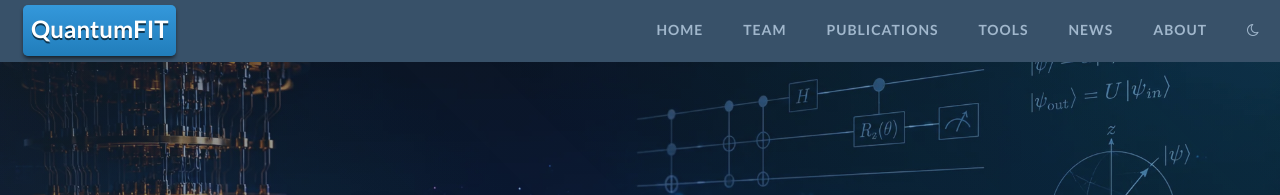
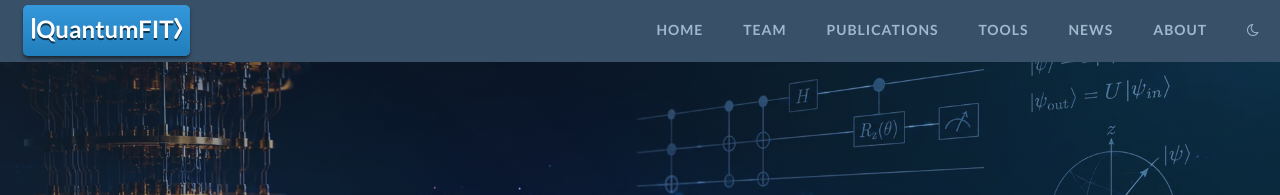
Before and after one commit to QuantumFIT/quantumfit.github.io, a Jekyll site: the page built from index.html, in a window 1280 px wide. Shown: the top 195 px of the page. Built offline with Jekyll 4.4.1, drawn with Linux system fonts in a browser that asks for light colours.

Commit message:
Navbar: ket brackets around the wordmark
The badge now reads |QuantumFIT>, tying the wordmark to the ket in the
favicon.

The brackets stay out of site.title. That value also feeds the browser
tab title, og:site_name, the Atom feed title and the footer copyright,
none of which want punctuation, so the decoration lives in the navbar
include and the tab still reads QuantumFIT. aria-hidden on the two SVGs
keeps the accessible name the name rather than having a screen reader
announce the brackets.

Drawn rather than typed. The loaded face is
assets/fonts/lato-v24-latin-700.woff2, a Latin subset, so U+27E9 is not
in it: a literal bracket would silently fall back to whatever
maths-capable font each visitor happens to have, at a weight and size we
do not control -- DejaVu Sans on this machine, something else elsewhere.
Stroked SVG sized in em tracks the text and renders the same everywhere,
and matches the favicon, which is stroked for the same reason.

Two things the first render got wrong. At stroke 3 the brackets were
lighter than Lato 800's stems and read as a different typeface rather
than as punctuation, so they are 3.6 viewBox units against a 24-unit
box. And the badge's text-shadow cannot reach an SVG, which left them
flat beside shadowed letters; the same offset and colour is applied as a
drop-shadow filter instead.

Co-Authored-By: Claude Opus 5 <noreply@anthropic.com>
Claude-Session: https://claude.ai/code/session_01Qgr3EHNtzr13mi5YBFazva

```diff
--- a/_includes/nav_cleanblog.html
+++ b/_includes/nav_cleanblog.html
@@ -9,7 +9,24 @@
                 <span class="icon-bar"></span>
                 <span class="icon-bar"></span>
             </button>
-            <a class="navbar-brand" href="{{ site.baseurl }}/">{{ site.title }}</a>
+            {%- comment -%}
+              The ket brackets around the name are decoration on the badge
+              only, so they live here rather than in site.title -- that value
+              also feeds the browser tab title, og:site_name, the Atom feed and
+              the footer copyright, none of which want brackets.
+
+              Drawn rather than typed. The loaded face is
+              assets/fonts/lato-v24-latin-700.woff2, a Latin subset, so
+              U+27E9 is not in it: a literal bracket would silently fall back
+              to whatever maths-capable font each visitor happens to have, at
+              a weight and size we do not control. Stroked SVG sized in `em`
+              tracks the text and looks the same everywhere, and matches the
+              favicon, which is stroked for the same reason.
+
+              aria-hidden keeps the accessible name "QuantumFIT" rather than
+              having a screen reader announce the punctuation.
+            {%- endcomment -%}
+            <a class="navbar-brand" href="{{ site.baseurl }}/"><svg class="brand-ket" viewBox="0 0 6 24" aria-hidden="true" focusable="false"><path d="M3 1.5V22.5"/></svg>{{ site.title }}<svg class="brand-ket" viewBox="0 0 10 24" aria-hidden="true" focusable="false"><path d="M2.2 1.5L8 12L2.2 22.5"/></svg></a>
         </div>
 
         <!-- Collect the nav links, forms, and other content for toggling -->
--- a/_sass/_nav_cleanblog.scss
+++ b/_sass/_nav_cleanblog.scss
@@ -51,6 +51,29 @@
         letter-spacing: 0px;
         text-shadow: 0 2px 0 darken($info, 35%);
         //box-shadow: 0px 3px 4px -1px
+
+        // The ket brackets. Height in `em` so they scale with the badge, and
+        // stroke: currentColor so they take the same white the text does,
+        // including whatever the text-shadow above does not cover. The
+        // viewBox is 24 units tall to match the 24px font size, so a stroke of
+        // 3 units lands near Lato 800's stem weight at this size.
+        .brand-ket {
+          height: 0.86em;
+          width: auto;
+          fill: none;
+          stroke: currentColor;
+          // 3.6 viewBox units against a 24-unit box, so about 3.3px at this
+          // 24px size: Lato at weight 800 has heavy stems, and a lighter
+          // bracket reads as a different typeface rather than punctuation.
+          stroke-width: 3.6;
+          stroke-linecap: round;
+          stroke-linejoin: round;
+          vertical-align: -0.04em;
+          // The badge's text-shadow cannot reach an SVG, which left the
+          // brackets flat beside shadowed letters. Same offset and colour,
+          // as a filter.
+          filter: drop-shadow(0 2px 0 darken($info, 35%));
+        }
 	}
 	.nav {
 		li {
```
